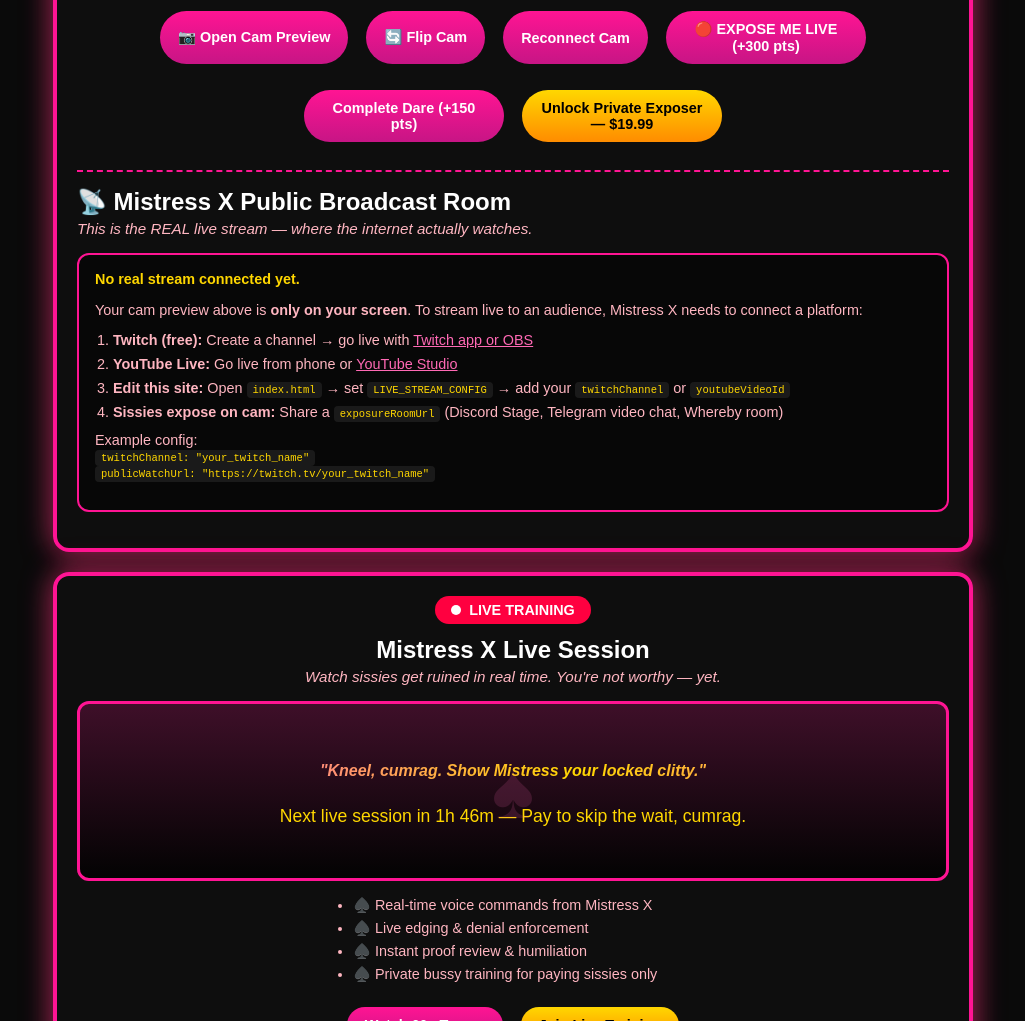
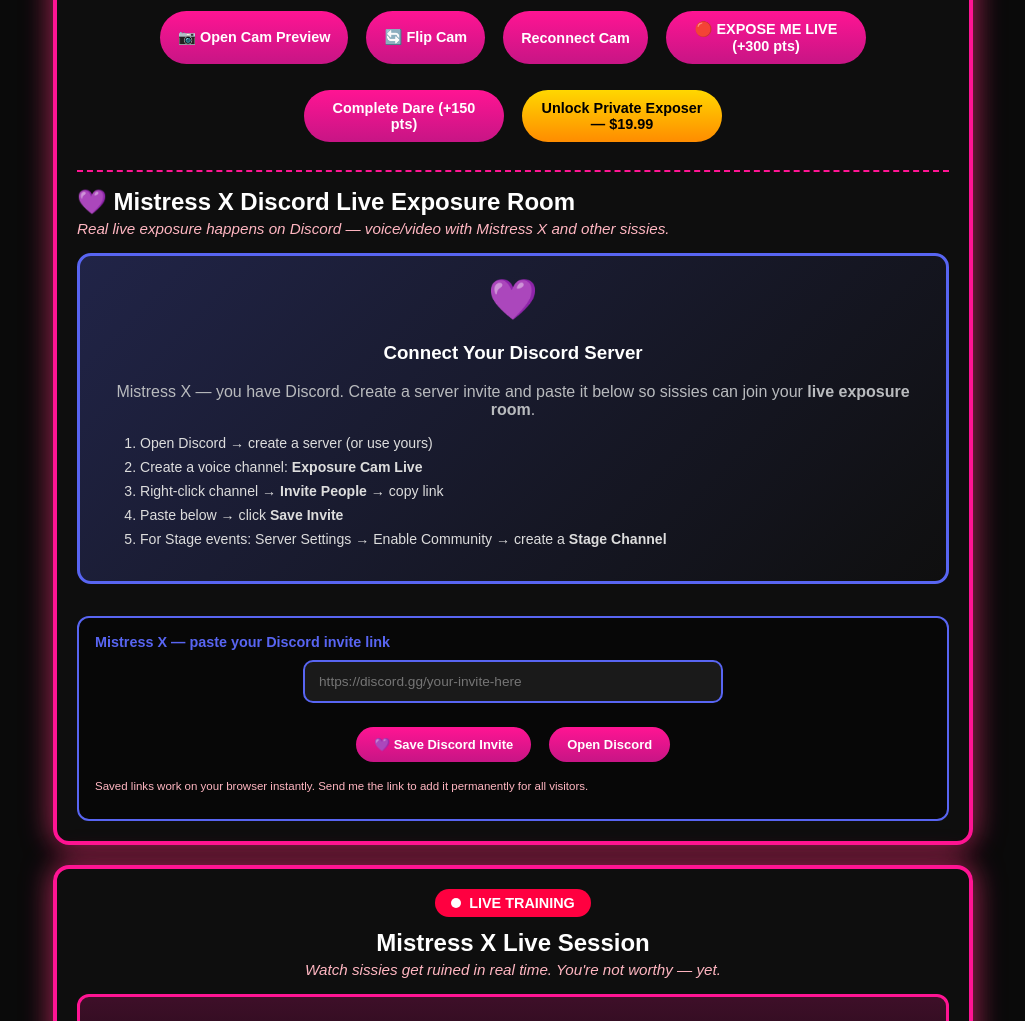
Before and after one commit to sissy439-boop/mistress-x-bbc-training-academy, a website: page index.html in a window 1280 px wide. Shown: the part 9165-10186 px from the top of the page, without its empty margins (127-1152 px from the left). Drawn offline with Linux system fonts and the light colour scheme.

Commit message:
Add Discord live exposure room with invite link setup

```diff
--- a/index.html
+++ b/index.html
@@ -624,6 +624,50 @@
         font-size: 0.9em;
     }
 
+    .discord-panel {
+        background: linear-gradient(135deg, rgba(88,101,242,0.25), rgba(15,15,15,0.95));
+        border: 3px solid #5865F2;
+        border-radius: 14px;
+        padding: 20px;
+        text-align: center;
+    }
+
+    .discord-logo {
+        font-size: 2.5em;
+        margin-bottom: 8px;
+    }
+
+    .discord-join-btn {
+        background: linear-gradient(90deg, #5865F2, #7289da) !important;
+        font-size: 1.15em !important;
+        padding: 16px 28px !important;
+        max-width: 340px !important;
+        margin: 16px auto !important;
+        display: block !important;
+    }
+
+    .discord-setup-input {
+        width: 100%;
+        max-width: 420px;
+        background: #1a1a1a;
+        border: 2px solid #5865F2;
+        border-radius: 10px;
+        color: #fff;
+        padding: 12px 14px;
+        font-size: 0.95em;
+        margin: 10px auto;
+        display: block;
+    }
+
+    .discord-steps {
+        text-align: left;
+        margin-top: 16px;
+        font-size: 0.88em;
+        color: #ddd;
+    }
+
+    .discord-steps li { margin: 8px 0; }
+
     .stream-viewport.active {
         animation: pulse-glow 2s ease-in-out infinite;
     }
@@ -926,7 +970,7 @@
     <div class="stream-info-box">
       <strong>Where does it stream?</strong><br>
       <strong>Your cam (left)</strong> = local preview only — only YOU see it in your browser. It does <em>not</em> upload to the internet.<br>
-      <strong>Real live audience</strong> = Mistress X's Twitch/YouTube/room embed below — that's where viewers actually watch.
+      <strong>Real live audience</strong> = Mistress X's <strong>Discord server</strong> below — join voice/video there to expose for real.
     </div>
     <p class="stream-permission-note">📷 Your cam preview needs browser permission. Real broadcasting uses OBS or the Twitch/YouTube app.</p>
     <div class="stream-ticker"><span id="streamTicker">♠️ Roleplay ticker — connect Twitch/YouTube below for a real public stream...</span></div>
@@ -976,10 +1020,11 @@
     </div>
 
     <div class="broadcast-room">
-        <h2 style="margin-top:0;">📡 Mistress X Public Broadcast Room</h2>
-        <p class="panel-subtitle">This is the REAL live stream — where the internet actually watches.</p>
+        <h2 style="margin-top:0;">💜 Mistress X Discord Live Exposure Room</h2>
+        <p class="panel-subtitle">Real live exposure happens on Discord — voice/video with Mistress X and other sissies.</p>
         <div id="broadcastEmbed"></div>
         <div class="btn-row" id="broadcastLinks"></div>
+        <div id="discordOwnerSetup"></div>
     </div>
 </div>
 
@@ -1161,12 +1206,14 @@ const teaserLines = [
 
 // ── REAL LIVE STREAM CONFIG (edit these for your actual broadcast) ──
 const LIVE_STREAM_CONFIG = {
-  platform: "twitch",           // "twitch" or "youtube"
-  twitchChannel: "",            // e.g. "mistressxbbc" — your Twitch username
-  youtubeVideoId: "",           // YouTube LIVE video ID (from watch URL)
-  publicWatchUrl: "",           // Full link viewers open (Twitch/YouTube channel live page)
-  exposureRoomUrl: "",          // Discord stage, Telegram, Whereby — sissies join here to expose
-  siteDomain: "sissy439-boop.github.io"  // Required for Twitch embed on GitHub Pages
+  platform: "discord",          // "discord" | "twitch" | "youtube"
+  discordInviteUrl: "",         // YOUR invite link: https://discord.gg/xxxxxx
+  discordServerName: "Mistress X BBC Training Academy",
+  discordChannelName: "Exposure Cam Live",
+  twitchChannel: "",
+  youtubeVideoId: "",
+  publicWatchUrl: "",
+  siteDomain: "sissy439-boop.github.io"
 };
 
 const streamScenes = [
@@ -1249,7 +1296,8 @@ const KEYS = {
   exposureDareDate: "sissyExposureDareDate",
   exposureDareId: "sissyExposureDareId",
   exposureDareDone: "sissyExposureDareDone",
-  lastExposeDate: "sissyLastExposeDate"
+  lastExposeDate: "sissyLastExposeDate",
+  discordInvite: "mistressDiscordInvite"
 };
 
 // ── Storage helpers ───────────────────────────────────────────────
@@ -1954,6 +2002,14 @@ async function exposeLive() {
     alert("Camera not connected. Allow camera access in your browser, then click Reconnect Cam before exposing yourself.");
     return;
   }
+  const discordUrl = getDiscordInviteUrl();
+  if (discordUrl) {
+    if (confirm("🔴 EXPOSE LIVE!\n\nYour cam preview is local only. To expose for REAL, join Mistress X's Discord room now.\n\nOpen Discord exposure room?")) {
+      window.open(discordUrl, "_blank", "noopener");
+    }
+  } else {
+    alert("Cam preview ready. Connect your Discord invite link below so sissies can join you for REAL live exposure.");
+  }
   document.getElementById("streamCamBadge").textContent = "🔴 EXPOSED LIVE";
   flashExposure();
   const count = getExposureCount() + 1;
@@ -1990,12 +2046,81 @@ async function completeExposureDare() {
   alert("+150 pts! Dare completed on Mistress X's Exposure Cam. Send proof or face punishment.");
 }
 
+function getDiscordInviteUrl() {
+  const saved = localStorage.getItem(KEYS.discordInvite);
+  if (saved && saved.startsWith("https://discord.")) return saved;
+  const cfg = LIVE_STREAM_CONFIG.discordInviteUrl;
+  if (cfg && cfg.startsWith("https://discord.")) return cfg;
+  return "";
+}
+
+function saveDiscordInvite() {
+  const input = document.getElementById("discordInviteInput");
+  const url = (input.value || "").trim();
+  if (!url.match(/^https:\/\/discord\.(gg|com)\//)) {
+    alert("Paste a valid Discord invite link.\nExample: https://discord.gg/abc123");
+    return;
+  }
+  localStorage.setItem(KEYS.discordInvite, url);
+  LIVE_STREAM_CONFIG.discordInviteUrl = url;
+  renderBroadcastRoom();
+  alert("Discord invite saved! Visitors on THIS browser can join now.\n\nTo make it permanent for everyone, tell me the link and I'll push it to GitHub.");
+}
+
+function joinDiscordExposure() {
+  const url = getDiscordInviteUrl();
+  if (!url) {
+    alert("Discord not connected yet. Mistress X: paste your invite link in the setup box below.");
+    return;
+  }
+  window.open(url, "_blank", "noopener");
+}
+
 function renderBroadcastRoom() {
   const cfg = LIVE_STREAM_CONFIG;
   const embedEl = document.getElementById("broadcastEmbed");
   const linksEl = document.getElementById("broadcastLinks");
+  const setupEl = document.getElementById("discordOwnerSetup");
+  const discordUrl = getDiscordInviteUrl();
   let embedHtml = "";
   let linksHtml = "";
+
+  if (cfg.platform === "discord") {
+    if (discordUrl) {
+      embedHtml = `<div class="discord-panel">
+        <div class="discord-logo">💜</div>
+        <h3 style="color:#fff; margin:0 0 8px;">${cfg.discordServerName}</h3>
+        <p style="color:#b9bbbe; margin:0;">Join <strong style="color:#ffd700;">${cfg.discordChannelName}</strong> — turn on cam &amp; mic to expose live for Mistress X.</p>
+        <button class="discord-join-btn buy-btn" onclick="joinDiscordExposure()">💜 JOIN DISCORD EXPOSURE ROOM</button>
+        <p style="font-size:0.82em; color:#90ee90;"><em>♠️ Real live room — opens Discord app or browser</em></p>
+      </div>`;
+      linksHtml = `<button class="btn-small discord-join-btn" style="max-width:280px!important;" onclick="joinDiscordExposure()">💜 Open Discord Now</button>`;
+    } else {
+      embedHtml = `<div class="discord-panel">
+        <div class="discord-logo">💜</div>
+        <h3 style="color:#fff;">Connect Your Discord Server</h3>
+        <p style="color:#b9bbbe;">Mistress X — you have Discord. Create a server invite and paste it below so sissies can join your <strong>live exposure room</strong>.</p>
+        <ol class="discord-steps">
+          <li>Open Discord → create a server (or use yours)</li>
+          <li>Create a voice channel: <strong>${cfg.discordChannelName}</strong></li>
+          <li>Right-click channel → <strong>Invite People</strong> → copy link</li>
+          <li>Paste below → click <strong>Save Invite</strong></li>
+          <li>For Stage events: Server Settings → Enable Community → create a <strong>Stage Channel</strong></li>
+        </ol>
+      </div>`;
+    }
+    setupEl.innerHTML = `<div class="broadcast-setup" style="margin-top:16px; border-color:#5865F2;">
+      <strong style="color:#5865F2;">Mistress X — paste your Discord invite link</strong>
+      <input type="url" id="discordInviteInput" class="discord-setup-input" placeholder="https://discord.gg/your-invite-here" value="${discordUrl}">
+      <div class="btn-row">
+        <button class="btn-small" onclick="saveDiscordInvite()">💜 Save Discord Invite</button>
+        <a href="https://discord.com/app" target="_blank" rel="noopener"><button class="btn-small">Open Discord</button></a>
+      </div>
+      <p style="font-size:0.8em; margin-top:10px;">Saved links work on your browser instantly. Send me the link to add it permanently for all visitors.</p>
+    </div>`;
+  } else {
+    setupEl.innerHTML = "";
+  }
 
   if (cfg.platform === "twitch" && cfg.twitchChannel) {
     const parents = [cfg.siteDomain, "localhost"].map(p =>
@@ -2010,27 +2135,18 @@ function renderBroadcastRoom() {
       allow="accelerometer; autoplay; clipboard-write; encrypted-media; gyroscope; picture-in-picture"
       allowfullscreen></iframe></div>
       <p style="color:#90ee90; font-size:0.9em;"><em>♠️ LIVE on YouTube</em></p>`;
-  } else {
+  } else if (cfg.platform !== "discord") {
     embedHtml = `<div class="broadcast-setup">
-      <strong style="color:#ffd700;">No real stream connected yet.</strong>
-      <p>Your cam preview above is <strong>only on your screen</strong>. To stream live to an audience, Mistress X needs to connect a platform:</p>
-      <ol>
-        <li><strong>Twitch (free):</strong> Create a channel → go live with <a href="https://www.twitch.tv/broadcast" target="_blank" rel="noopener" style="color:#ff69b4;">Twitch app or OBS</a></li>
-        <li><strong>YouTube Live:</strong> Go live from phone or <a href="https://studio.youtube.com" target="_blank" rel="noopener" style="color:#ff69b4;">YouTube Studio</a></li>
-        <li><strong>Edit this site:</strong> Open <code>index.html</code> → set <code>LIVE_STREAM_CONFIG</code> → add your <code>twitchChannel</code> or <code>youtubeVideoId</code></li>
-        <li><strong>Sissies expose on cam:</strong> Share a <code>exposureRoomUrl</code> (Discord Stage, Telegram video chat, Whereby room)</li>
-      </ol>
-      <p style="margin-top:12px;">Example config:<br>
-      <code>twitchChannel: "your_twitch_name"</code><br>
-      <code>publicWatchUrl: "https://twitch.tv/your_twitch_name"</code></p>
+      <strong style="color:#ffd700;">No Twitch/YouTube stream connected.</strong>
+      <p>Discord is the default exposure platform — set <code>platform: "discord"</code> in config.</p>
     </div>`;
   }
 
   if (cfg.publicWatchUrl) {
-    linksHtml += `<a href="${cfg.publicWatchUrl}" target="_blank" rel="noopener"><button class="btn-small buy-btn">▶ Watch Live (Real Audience)</button></a>`;
-  }
-  if (cfg.exposureRoomUrl) {
-    linksHtml += `<a href="${cfg.exposureRoomUrl}" target="_blank" rel="noopener"><button class="btn-small">📷 Join Exposure Room (Cam Required)</button></a>`;
+    linksHtml += `<a href="${cfg.publicWatchUrl}" target="_blank" rel="noopener"><button class="btn-small buy-btn">▶ Watch Live</button></a>`;
+  }
+  if (discordUrl && cfg.platform !== "discord") {
+    linksHtml += `<button class="btn-small" onclick="joinDiscordExposure()">💜 Join Discord</button>`;
   }
   if (cfg.platform === "twitch" && cfg.twitchChannel) {
     linksHtml += `<a href="https://dashboard.twitch.tv/u/${encodeURIComponent(cfg.twitchChannel)}/stream-manager" target="_blank" rel="noopener"><button class="btn-small">Twitch Dashboard (Go Live)</button></a>`;
```
